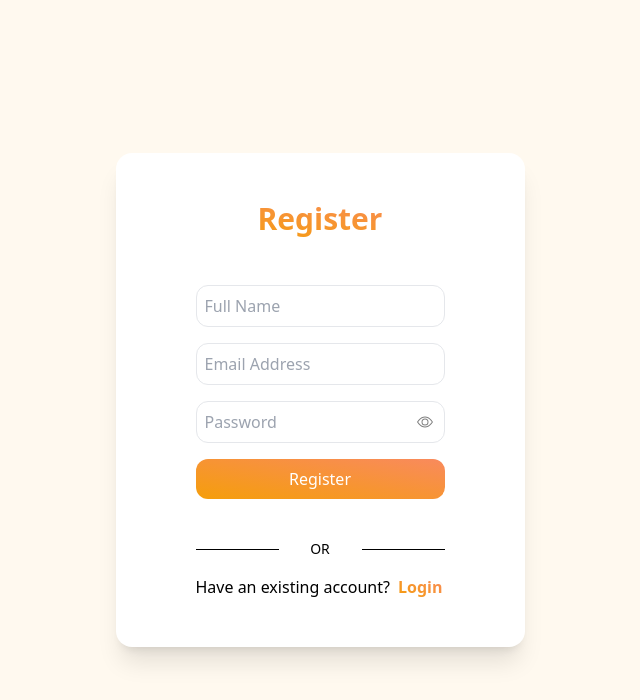
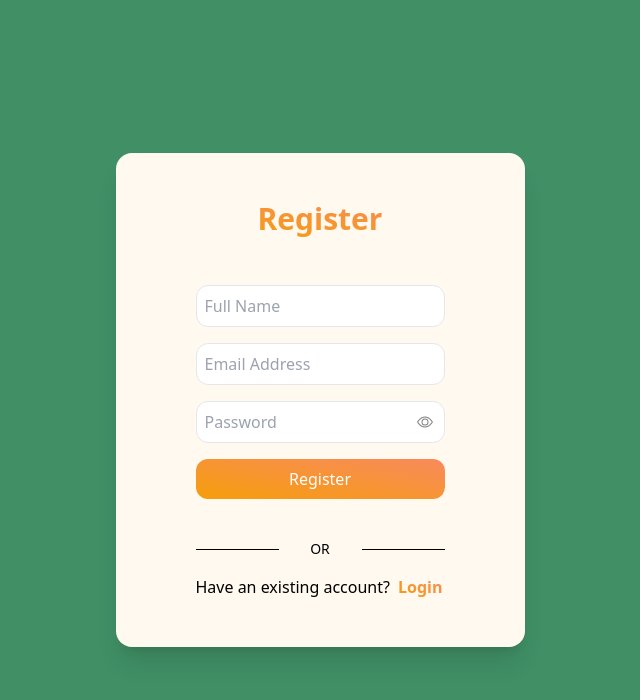
Before and after one commit to GeraldiNathan/ReactLaravel-FP, a React (Create React App) app: page /register in a window 1280 px wide. Shown: the top 700 px of the page, without its empty margins (320-960 px from the left). Built offline with nearby package versions, Linux system fonts and the light colour scheme.

Commit message:
feat(navbar) : change bg color

```diff
--- a/src/pages/Register.jsx
+++ b/src/pages/Register.jsx
@@ -52,9 +52,9 @@ function Register() {
     <>
       {/* <Navbar /> */}
       <div>
-        <section className="bg-cream min-h-screen flex items-center  justify-center">
+        <section className="bg-hijau min-h-screen flex items-center  justify-center">
           {/* Register Container */}
-          <div className="bg-white flex rounded-2xl shadow-xl max-w-4xl px-8">
+          <div className="bg-cream flex rounded-2xl shadow-xl max-w-4xl px-8">
             <form className="flex flex-col items gap-4 m-12 " onSubmit={signUp}>
               <span className="flex justify-center font-bold bg-gradient-to-tr from-amber-500 to to-orange bg-clip-text text-transparent text-3xl">
                 Register
```
